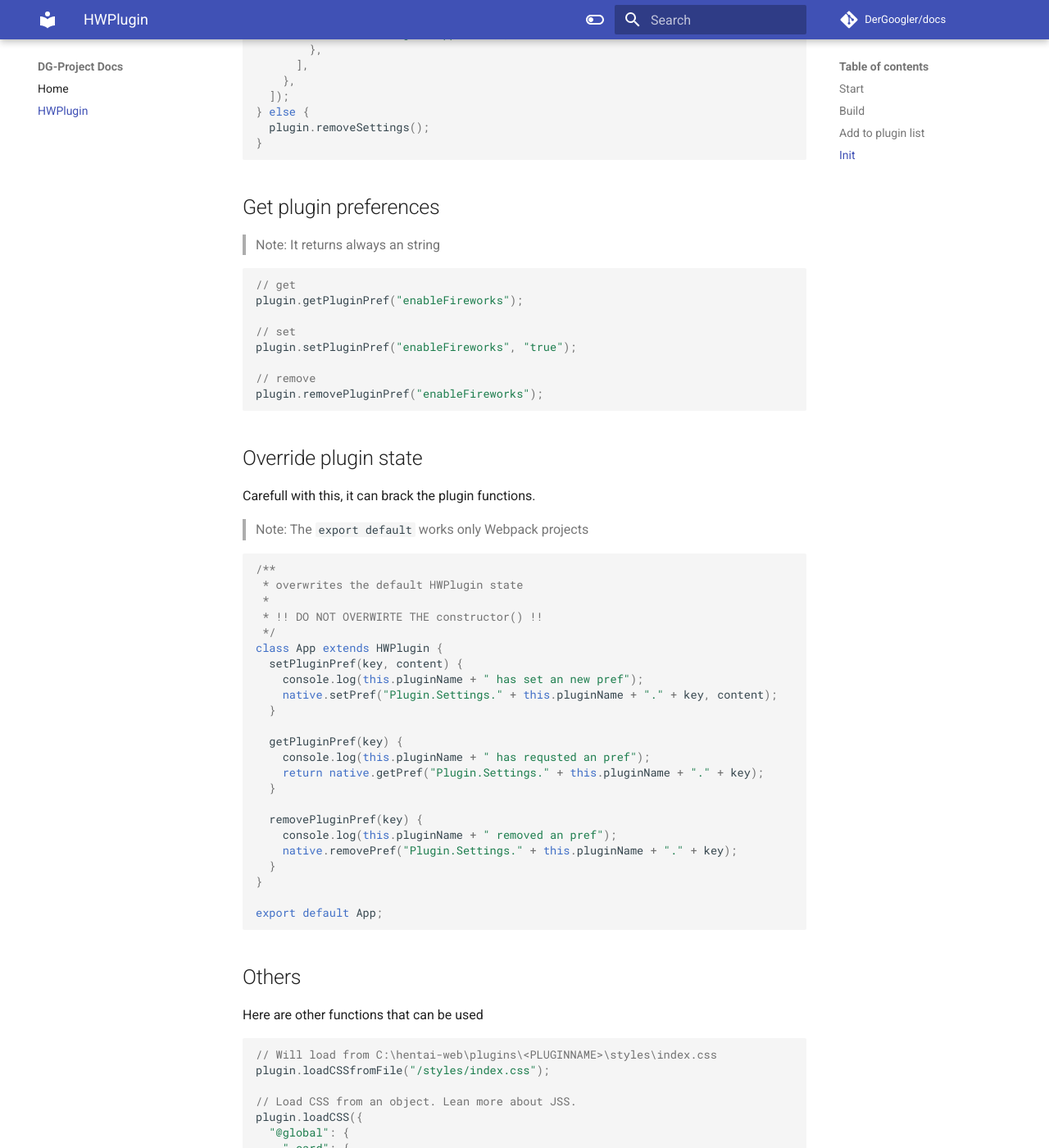
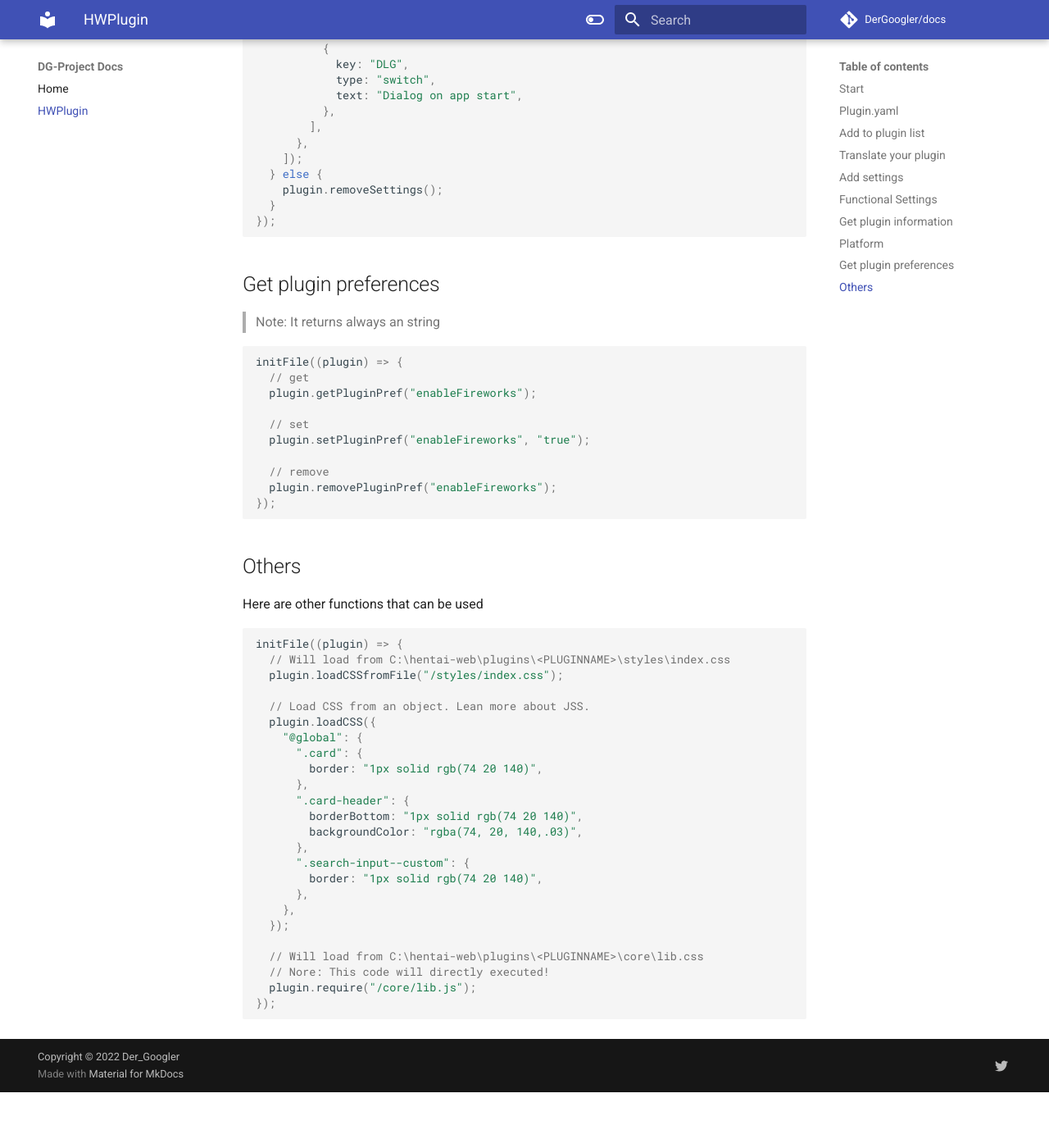
Before and after one commit to DerGoogler/docs, an MkDocs documentation site: the page built from docs/HWPlugin/index.md, in a window 1280 px wide and 1400 px high, scrolled down 3004 px. Shown: the whole window at 82% size. Built offline with MkDocs 1.6.1 and Material for MkDocs 9.7.7, drawn with Linux system fonts in a browser that asks for light colours; comment, search, counter and statistics services are not loaded; after the commit the page ends 4336 px from its top, so only the background shows below that; some of the changed text lies outside the part shown.

Commit message:
Update HWPlugin

````diff
--- a/docs/HWPlugin/index.md
+++ b/docs/HWPlugin/index.md
@@ -13,9 +14,18 @@
 });
 ```
 
-## Build
+> The plugin name should always equal to the folder name!
 
-In `/hentai-web/plugins/<PLUGINNAME>/plugin.yaml`
+If you want another file name, change the `run` in `plugin.yaml` to your owm
+
+```diff
+- run: index.js
++ run: bundle.js
+```
+
+## Plugin.yaml
+
+Setup an config file in `/hentai-web/plugins/<PLUGINNAME>/plugin.yaml`. This is required to make the plugin run
 
 ```yaml
 run: index.js
@@ -44,8 +54,7 @@
 ```
 
 > Note: The `run` is required, without will not work
-
-This optimal, this allow the user to change itself an option within the app, he want's the option, he'll change it
+> Markdown should applied like in the sample, with spaces etc...
 
 ## Add to plugin list
 
@@ -58,52 +67,42 @@
 - plugin
 ```
 
-## Init
-
-Before you add settings need to give an plugin name, like this
+## Translate your plugin
 
 ```js
-const plugin = new HWPlugin("myPlugin");
-```
-
-# Translate your plugin
-
-```js
-const string = plugin.strings({
-  de: {
-    enableHCstring: "Aktivire Hohen Kontrast",
-    displayDLbutton: "Download button anzeigen",
-  },
-  en: {
-    enableHCstring: "Enable high contrast",
-    displayDLbutton: "Display download button",
-  },
+initFile((plugin) => {
+  const string = plugin.strings({
+    de: {
+      enableHCstring: "Aktivire Hohen Kontrast",
+      displayDLbutton: "Download button anzeigen",
+    },
+    en: {
+      enableHCstring: "Enable high contrast",
+      displayDLbutton: "Display download button",
+    },
+  });
+  // get string
+  cosole.log(string.enableHCstring);
 });
 ```
 
-Get string
+## Add settings
 
 ```js
-string.enableHCstring;
-```
-
-### Example
-
-```js
-const plugin = new HWPlugin("myPlugin");
-
-plugin.addSettings([
-  {
-    title: "My Plugin",
-    content: [
-      {
-        key: "enableStartupDialog",
-        type: "switch",
-        text: "Dialog on app start",
-      },
-    ],
-  },
-]);
+initFile((plugin) => {
+  plugin.addSettings([
+    {
+      title: "My Plugin",
+      content: [
+        {
+          key: "enableStartupDialog",
+          type: "switch",
+          text: "Dialog on app start",
+        },
+      ],
+    },
+  ]);
+});
 ```
 
 ## Functional Settings
@@ -111,9 +110,11 @@
 To make an startup dialog, if the setting is turned on
 
 ```js
-if (plugin.getPluginPref("enableStartupDialog") === "true") {
-  alert("Welcome to the App");
-}
+initFile((plugin) => {
+  if (plugin.getPluginPref("enableStartupDialog") === "true") {
+    alert("Welcome to the App");
+  }
+});
 ```
 
 > Note: Useless if you give an Boolean or Number, it will always converted to an string
@@ -121,9 +122,11 @@
 ## Get plugin information
 
 ```js
-console.log(plugin.getAuthor);
-console.log(plugin.getVersion);
-console.log(plugin.getLanguage);
+initFile((plugin) => {
+  console.log(plugin.getAuthor);
+  console.log(plugin.getVersion);
+  console.log(plugin.getLanguage);
+});
 ```
 
 ## Platform
@@ -131,22 +134,24 @@
 You can allow the plugin on different platforms
 
 ```js
-if (native.isWindows /* native.isAndroid */) {
-  plugin.addSettings([
-    {
-      title: "DLG",
-      content: [
-        {
-          key: "DLG",
-          type: "switch",
-          text: "Dialog on app start",
-        },
-      ],
-    },
-  ]);
-} else {
-  plugin.removeSettings();
-}
+initFile((plugin) => {
+  if (native.isWindows /* native.isAndroid */) {
+    plugin.addSettings([
+      {
+        title: "DLG",
+        content: [
+          {
+            key: "DLG",
+            type: "switch",
+            text: "Dialog on app start",
+          },
+        ],
+      },
+    ]);
+  } else {
+    plugin.removeSettings();
+  }
+});
 ```
 
 ## Get plugin preferences
@@ -154,46 +159,16 @@
 > Note: It returns always an string
 
 ```js
-// get
-plugin.getPluginPref("enableFireworks");
+initFile((plugin) => {
+  // get
+  plugin.getPluginPref("enableFireworks");
 
-// set
-plugin.setPluginPref("enableFireworks", "true");
+  // set
+  plugin.setPluginPref("enableFireworks", "true");
 
-// remove
-plugin.removePluginPref("enableFireworks");
-```
-
-## Override plugin state
-
-Carefull with this, it can brack the plugin functions.
-
-> Note: The `export default` works only Webpack projects
-
-```js
-/**
- * overwrites the default HWPlugin state
- *
- * !! DO NOT OVERWIRTE THE constructor() !!
- */
-class App extends HWPlugin {
-  setPluginPref(key, content) {
-    console.log(this.pluginName + " has set an new pref");
-    native.setPref("Plugin.Settings." + this.pluginName + "." + key, content);
-  }
-
-  getPluginPref(key) {
-    console.log(this.pluginName + " has requsted an pref");
-    return native.getPref("Plugin.Settings." + this.pluginName + "." + key);
-  }
-
-  removePluginPref(key) {
-    console.log(this.pluginName + " removed an pref");
-    native.removePref("Plugin.Settings." + this.pluginName + "." + key);
-  }
-}
-
-export default App;
+  // remove
+  plugin.removePluginPref("enableFireworks");
+});
 ```
 
 ## Others
@@ -201,26 +176,28 @@
 Here are other functions that can be used
 
 ```js
-// Will load from C:\hentai-web\plugins\<PLUGINNAME>\styles\index.css
-plugin.loadCSSfromFile("/styles/index.css");
+initFile((plugin) => {
+  // Will load from C:\hentai-web\plugins\<PLUGINNAME>\styles\index.css
+  plugin.loadCSSfromFile("/styles/index.css");
 
-// Load CSS from an object. Lean more about JSS.
-plugin.loadCSS({
-  "@global": {
-    ".card": {
-      border: "1px solid rgb(74 20 140)",
+  // Load CSS from an object. Lean more about JSS.
+  plugin.loadCSS({
+    "@global": {
+      ".card": {
+        border: "1px solid rgb(74 20 140)",
+      },
+      ".card-header": {
+        borderBottom: "1px solid rgb(74 20 140)",
+        backgroundColor: "rgba(74, 20, 140,.03)",
+      },
+      ".search-input--custom": {
+        border: "1px solid rgb(74 20 140)",
+      },
     },
-    ".card-header": {
-      borderBottom: "1px solid rgb(74 20 140)",
-      backgroundColor: "rgba(74, 20, 140,.03)",
-    },
-    ".search-input--custom": {
-      border: "1px solid rgb(74 20 140)",
-    },
-  },
+  });
+
+  // Will load from C:\hentai-web\plugins\<PLUGINNAME>\core\lib.css
+  // Nore: This code will directly executed!
+  plugin.require("/core/lib.js");
 });
-
-// Will load from C:\hentai-web\plugins\<PLUGINNAME>\core\lib.css
-// Nore: This code will directly executed!
-plugin.require("/core/lib.js");
 ```
````
Also changed, not shown: other parts of docs/HWPlugin/index.md (+1 -0 lines).
